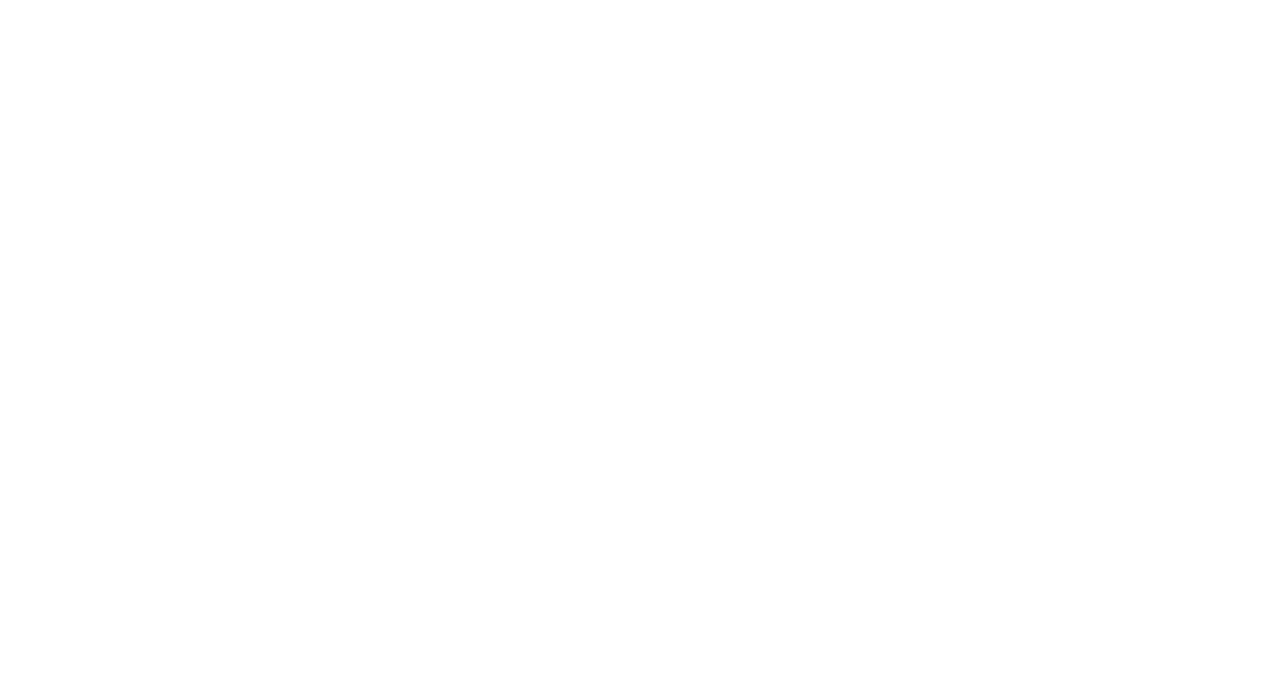
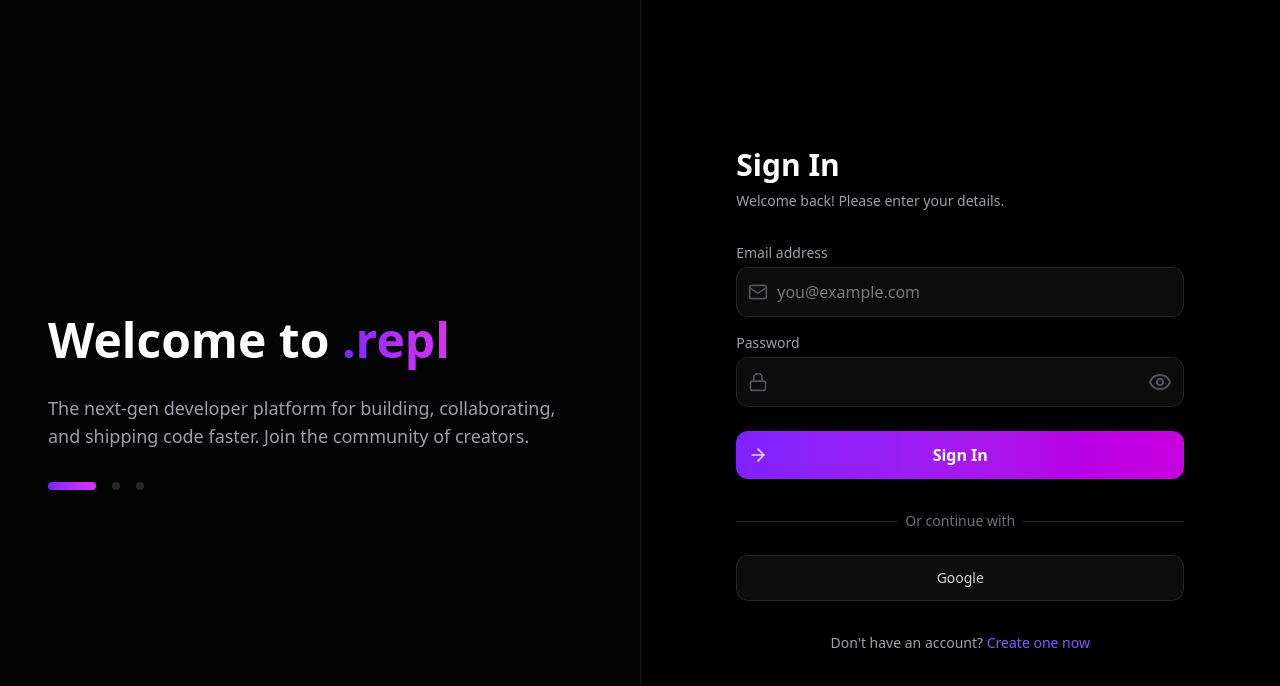
Before and after one commit to dishant11max/fyp, a React app in the folder frontend/: page /signin in a window 1280 px wide. Before the commit this address had no page. Shown: the top 686 px of the page. Built offline with nearby package versions, Linux system fonts and the light colour scheme; the HTML template or start-up script is replaced by a standard one.

Commit message:
SignIn/SignUp added

```diff
--- a/frontend/src/App.jsx
+++ b/frontend/src/App.jsx
@@ -1,9 +1,13 @@
 
 import { BrowserRouter, Routes, Route } from "react-router-dom";
+import MainLayout from "./components/layout/MainLayout";
 import Home from "./pages/Home";
 import AboutPage from "./pages/About";
 import DocsPage from "./pages/Docs"
 import CommunityPage from "./pages/CommunityPage";
+import SignInSignUp from "./pages/SignInSignUp";
+
+
 function App() {
   return (
     <BrowserRouter>
@@ -13,6 +17,11 @@
         <Route path = "/docs" element={<DocsPage/>}/>
         <Route path = "/community" element={<CommunityPage/>}/>
       </Routes>
+
+      <Routes>
+      <Route path="/signin" element={<SignInSignUp />} />
+        <Route path="/signup" element={<SignInSignUp />} />
+      </Routes>
     </BrowserRouter>
   );
 }
--- /dev/null
+++ b/frontend/src/components/SignLayout/BrandingSection.jsx
@@ -0,0 +1,30 @@
+const BrandingSection = () => {
+  return (
+    <div className="hidden lg:flex flex-1 flex-col justify-center p-12 relative overflow-hidden bg-zinc-950/50 border-r border-zinc-800/50">
+      <div className="absolute top-0 left-0 w-full h-full bg-[radial-gradient(ellipse_at_top_left,_var(--tw-gradient-stops))] from-violet-900/20 via-zinc-950/0 to-zinc-950/0 pointer-events-none" />
+      <div className="absolute bottom-0 right-0 w-full h-full bg-[radial-gradient(ellipse_at_bottom_right,_var(--tw-gradient-stops))] from-fuchsia-900/20 via-zinc-950/0 to-zinc-950/0 pointer-events-none" />
+
+      <div className="relative z-10 max-w-lg">
+        <h1 className="text-4xl md:text-5xl font-bold text-white mb-6 leading-tight">
+          Welcome to{' '}
+          <span className="text-transparent bg-clip-text bg-gradient-to-r from-violet-600 to-fuchsia-500">
+            .repl
+          </span>
+        </h1>
+
+        <p className="text-lg text-zinc-400 mb-8">
+          The next-gen developer platform for building, collaborating, and shipping code faster.
+          Join the community of creators.
+        </p>
+
+        <div className="flex space-x-4">
+          <div className="h-2 w-12 rounded-full bg-gradient-to-r from-violet-600 to-fuchsia-500" />
+          <div className="h-2 w-2 rounded-full bg-zinc-800" />
+          <div className="h-2 w-2 rounded-full bg-zinc-800" />
+        </div>
+      </div>
+    </div>
+  );
+};
+
+export default BrandingSection;
--- /dev/null
+++ b/frontend/src/components/SignLayout/InputField.jsx
@@ -0,0 +1,22 @@
+const InputField = ({ label, type = 'text', placeholder, icon }) => {
+  return (
+    <div>
+      <label className="block text-sm font-medium text-zinc-400 mb-1">
+        {label}
+      </label>
+      <div className="relative">
+        <div className="absolute inset-y-0 left-0 pl-3 flex items-center pointer-events-none text-zinc-600">
+          {icon}
+        </div>
+        <input
+          type={type}
+          required
+          placeholder={placeholder}
+          className="block w-full pl-10 py-3 border border-zinc-800 rounded-xl bg-zinc-900/50 text-zinc-200 focus:outline-none focus:ring-2 focus:ring-violet-600"
+        />
+      </div>
+    </div>
+  );
+};
+
+export default InputField;
--- /dev/null
+++ b/frontend/src/components/SignLayout/SignInForm.jsx
@@ -0,0 +1,91 @@
+import { useState } from 'react';
+import { Mail, Lock, User, ArrowRight, Eye, EyeOff } from 'lucide-react';
+import { Link } from 'react-router-dom';
+import InputField from './InputField';
+import SocialAuth from './SocialAuth';
+
+const SignInForm = ({ isSignUp }) => {
+  const [showPassword, setShowPassword] = useState(false);
+
+  return (
+    <div className="flex-1 flex flex-col justify-center items-center p-6 sm:p-12 bg-black">
+      <div className="w-full max-w-md space-y-8">
+        <div>
+          <h2 className="text-3xl font-bold text-white">
+            {isSignUp ? 'Create an account' : 'Sign In'}
+          </h2>
+          <p className="mt-2 text-sm text-zinc-400">
+            {isSignUp
+              ? 'Start your coding journey today.'
+              : 'Welcome back! Please enter your details.'}
+          </p>
+        </div>
+
+        <form className="space-y-6" onSubmit={(e) => e.preventDefault()}>
+          <div className="space-y-4">
+            {isSignUp && (
+              <InputField
+                label="Username"
+                placeholder="username"
+                icon={<User className="h-5 w-5" />}
+              />
+            )}
+
+            <InputField
+              label="Email address"
+              type="email"
+              placeholder="you@example.com"
+              icon={<Mail className="h-5 w-5" />}
+            />
+
+            <div>
+              <label className="block text-sm font-medium text-zinc-400 mb-1">
+                Password
+              </label>
+              <div className="relative">
+                <div className="absolute inset-y-0 left-0 pl-3 flex items-center pointer-events-none">
+                  <Lock className="h-5 w-5 text-zinc-600" />
+                </div>
+
+                <input
+                  type={showPassword ? 'text' : 'password'}
+                  required
+                  className="block w-full pl-10 pr-10 py-3 border border-zinc-800 rounded-xl bg-zinc-900/50 text-zinc-200 focus:outline-none focus:ring-2 focus:ring-violet-600"
+                />
+
+                <button
+                  type="button"
+                  onClick={() => setShowPassword(!showPassword)}
+                  className="absolute inset-y-0 right-0 pr-3 flex items-center text-zinc-600 hover:text-zinc-400"
+                >
+                  {showPassword ? <EyeOff /> : <Eye />}
+                </button>
+              </div>
+            </div>
+          </div>
+
+          <button className="group relative w-full flex justify-center py-3 px-4 font-bold rounded-xl text-white bg-gradient-to-r from-violet-600 to-fuchsia-600">
+            <span className="absolute left-0 inset-y-0 flex items-center pl-3">
+              <ArrowRight className="h-5 w-5 text-violet-200" />
+            </span>
+            {isSignUp ? 'Create Account' : 'Sign In'}
+          </button>
+        </form>
+
+        <SocialAuth />
+
+        <div className="text-center text-sm text-zinc-400">
+          {isSignUp ? 'Already have an account?' : "Don't have an account?"}{' '}
+          <Link
+            to={isSignUp ? '/signin' : '/signup'}
+            className="font-medium text-violet-500 hover:text-violet-400"
+          >
+            {isSignUp ? 'Sign in instead' : 'Create one now'}
+          </Link>
+        </div>
+      </div>
+    </div>
+  );
+};
+
+export default SignInForm;
--- /dev/null
+++ b/frontend/src/components/SignLayout/SignInLayout.jsx
@@ -0,0 +1,9 @@
+const SignInLayout = ({ children }) => {
+  return (
+    <div className="flex min-h-screen bg-black font-sans selection:bg-violet-500/30">
+      {children}
+    </div>
+  );
+};
+
+export default SignInLayout;
--- /dev/null
+++ b/frontend/src/components/SignLayout/SocialAuth.jsx
@@ -0,0 +1,20 @@
+const SocialAuth = () => {
+  return (
+    <div>
+      <div className="relative my-6">
+        <div className="absolute inset-0 flex items-center">
+          <div className="w-full border-t border-zinc-800" />
+        </div>
+        <div className="relative flex justify-center text-sm">
+          <span className="px-2 bg-black text-zinc-500">Or continue with</span>
+        </div>
+      </div>
+
+      <button className="w-full inline-flex justify-center py-3 px-4 border border-zinc-800 rounded-xl bg-zinc-900/50 text-sm font-medium text-zinc-300 hover:bg-zinc-800/70 transition">
+        Google
+      </button>
+    </div>
+  );
+};
+
+export default SocialAuth;
--- /dev/null
+++ b/frontend/src/components/layout/MainLayout.jsx
@@ -0,0 +1,13 @@
+import { Outlet } from "react-router-dom";
+import Navbar from "../navbar/Navbar";
+
+const MainLayout = () => {
+  return (
+    <>
+      <Navbar />
+      <Outlet />
+    </>
+  );
+};
+
+export default MainLayout;
--- a/frontend/src/components/navbar/Navbar.jsx
+++ b/frontend/src/components/navbar/Navbar.jsx
@@ -43,9 +43,11 @@
 
         {/* Desktop Auth & CTA */}
         <div className="hidden md:flex items-center gap-4">
+         <Link to="/signin">
           <button className="text-zinc-400 hover:text-white font-medium text-sm transition-colors">
             Sign In
           </button>
+          </Link>
           <button className="px-5 py-2.5 rounded-full bg-white text-black font-bold text-sm hover:bg-zinc-200 transition-all transform hover:scale-105 active:scale-95 shadow-[0_0_20px_rgba(255,255,255,0.2)]">
             Start Coding
           </button>
@@ -69,9 +71,11 @@
             Community
           </MobileNavLink>
           <div className="h-px bg-zinc-800 my-2"></div>
+          <Link to="/signin" onClick={() => setIsOpen(false)}>
           <button className="text-zinc-400 hover:text-white font-medium text-left py-2">
             Sign In
           </button>
+          </Link>
           <button className="w-full py-3 rounded-lg bg-violet-600 text-white font-bold text-center">
             Start Coding
           </button>
--- /dev/null
+++ b/frontend/src/pages/SignInSignUp.jsx
@@ -0,0 +1,21 @@
+import { useLocation } from 'react-router-dom';
+import SignInLayout from '../components/SignLayout/SignInLayout';
+import BrandingSection from '../components/SignLayout/BrandingSection';
+import SignInForm from '../components/SignLayout/SignInForm';
+
+const SignInSignUp = () => {
+  const { pathname } = useLocation();
+  const isSignUp = pathname === '/signup';
+
+  return (
+    <>
+
+      <SignInLayout>
+      <BrandingSection />
+      <SignInForm isSignUp={isSignUp} />
+    </SignInLayout>
+    </>
+  );
+};
+
+export default SignInSignUp;
```
